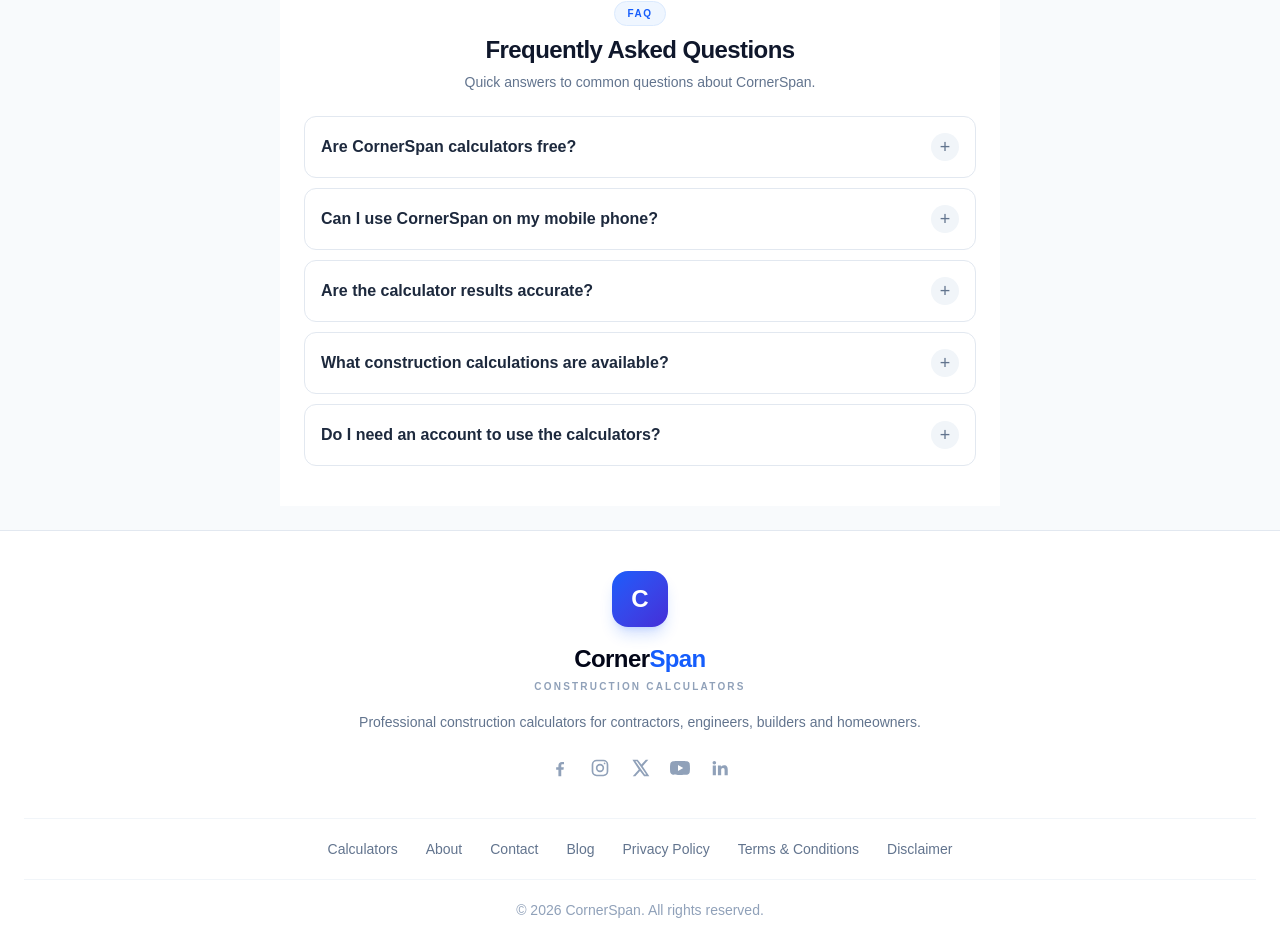
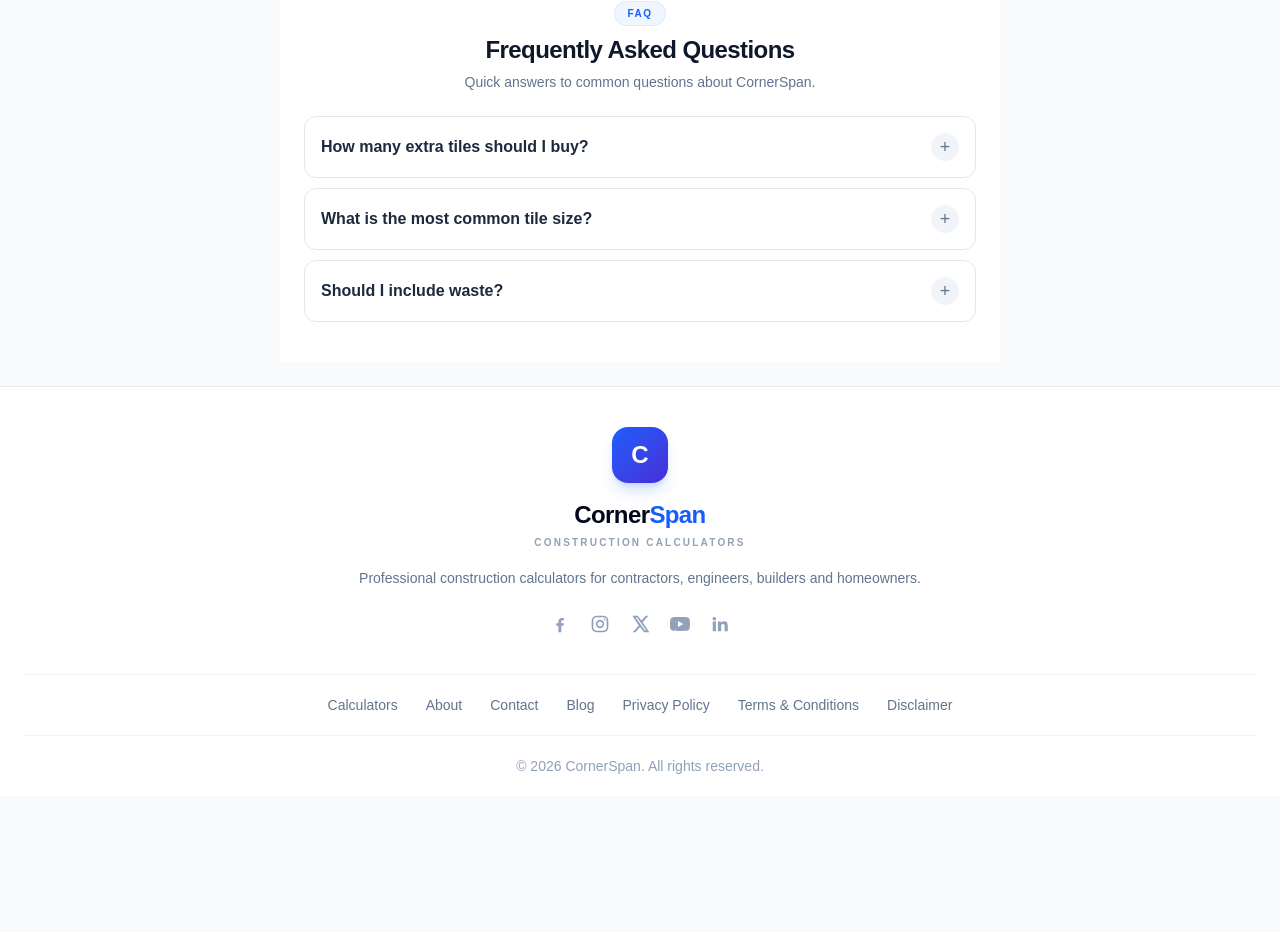
Before and after one commit to km7max-cmd/cornerspan, a Next.js app: page /calculators/tile in a window 1280 px wide. Shown: the part 780-1712 px from the top of the page. After the commit the page ends 1576 px from the top, so only its background shows below. Built offline with nearby package versions, Linux system fonts and the light colour scheme.

Commit message:
Refactor FAQ component to accept custom items

```diff
--- a/components/FAQ.tsx
+++ b/components/FAQ.tsx
@@ -7,7 +7,11 @@ type FAQItem = {
   answer: string;
 };
 
-const faqItems: FAQItem[] = [
+type Props = {
+  items?: FAQItem[];
+};
+
+const defaultFaqItems: FAQItem[] = [
   {
     question: "Are CornerSpan calculators free?",
     answer:
@@ -35,14 +39,15 @@ const faqItems: FAQItem[] = [
   },
 ];
 
-export default function FAQ() {
+export default function FAQ({ items }: Props) {
   const [openIndex, setOpenIndex] = useState<number | null>(null);
+
+  const faqItems = items ?? defaultFaqItems;
 
   return (
     <section className="bg-white px-4 py-8 sm:px-6 sm:py-10">
       <div className="mx-auto max-w-4xl">
 
-        {/* Heading */}
         <div className="mb-6 text-center">
           <span className="inline-flex rounded-full border border-blue-100 bg-blue-50 px-3 py-1 text-[10px] font-bold tracking-[0.15em] text-blue-600">
             FAQ
@@ -57,14 +62,13 @@ export default function FAQ() {
           </p>
         </div>
 
-        {/* FAQ List */}
         <div className="space-y-2.5">
           {faqItems.map((item, index) => {
             const isOpen = openIndex === index;
 
             return (
               <div
-                key={item.question}
+                key={`${item.question}-${index}`}
                 className={`overflow-hidden rounded-xl border transition-all duration-200 ${
                   isOpen
                     ? "border-blue-200 bg-blue-50/40"
```
